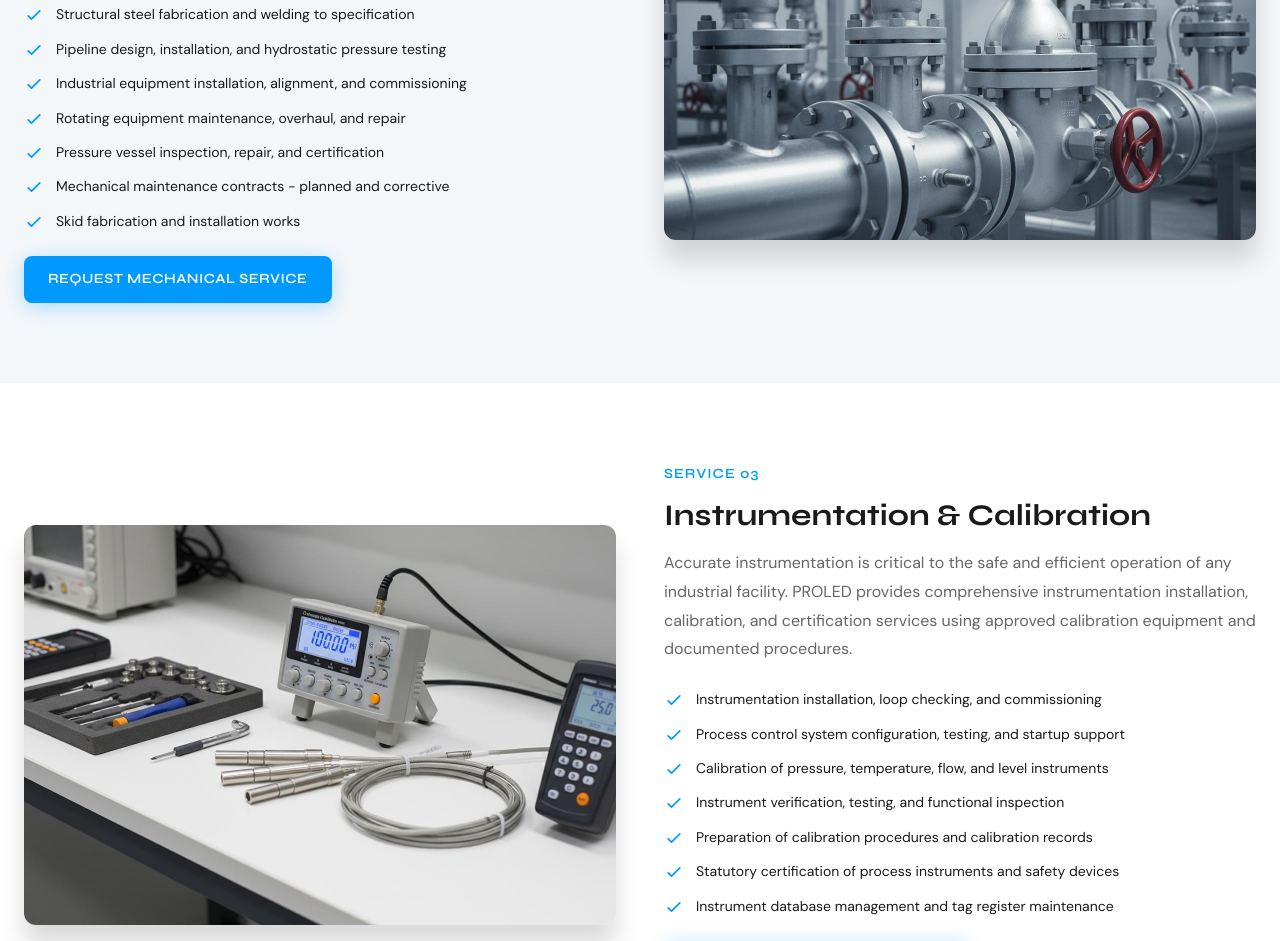
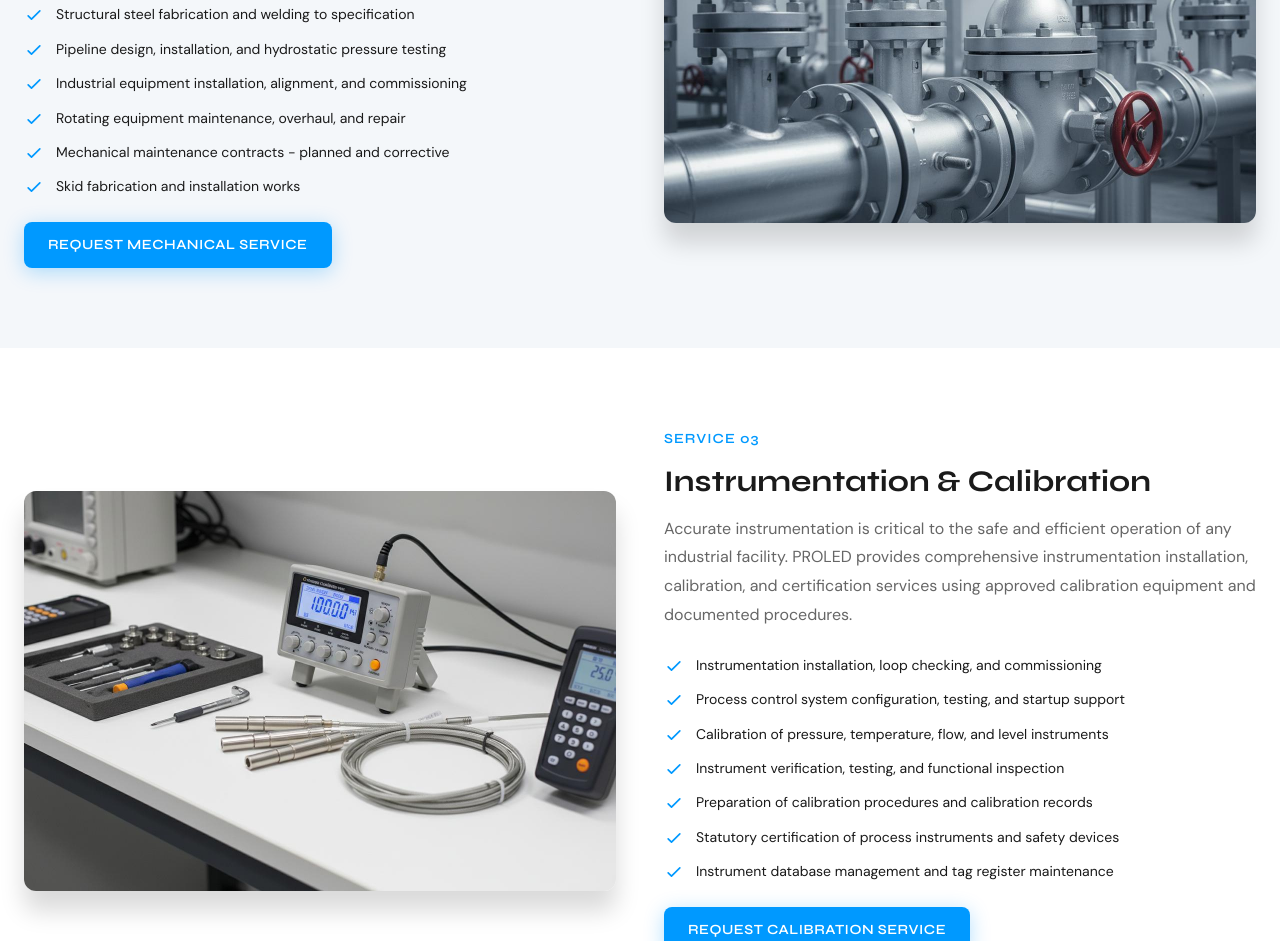
Before and after one commit to boopuddin64-netizen/Proled-website, a plain HTML site: page services.html in a window 1280 px wide. Shown: the part 1459-2400 px from the top of the page. Drawn offline with Linux system fonts and the light colour scheme; files whose address does not match are found by name.

Commit message:
Update services.html

```diff
--- a/services.html
+++ b/services.html
@@ -182,12 +182,6 @@
                   <path stroke-linecap="round" stroke-linejoin="round" d="M5 13l4 4L19 7" />
                 </svg>
                 <span>Rotating equipment maintenance, overhaul, and repair</span>
-              </li>
-              <li class="service-feature-item">
-                <svg xmlns="http://www.w3.org/2000/svg" fill="none" viewBox="0 0 24 24" stroke="currentColor" stroke-width="2">
-                  <path stroke-linecap="round" stroke-linejoin="round" d="M5 13l4 4L19 7" />
-                </svg>
-                <span>Pressure vessel inspection, repair, and certification</span>
               </li>
               <li class="service-feature-item">
                 <svg xmlns="http://www.w3.org/2000/svg" fill="none" viewBox="0 0 24 24" stroke="currentColor" stroke-width="2">
```
